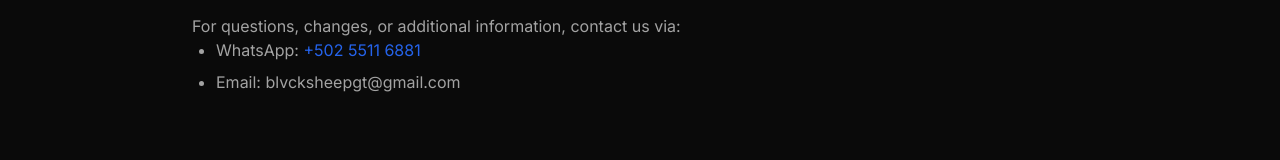
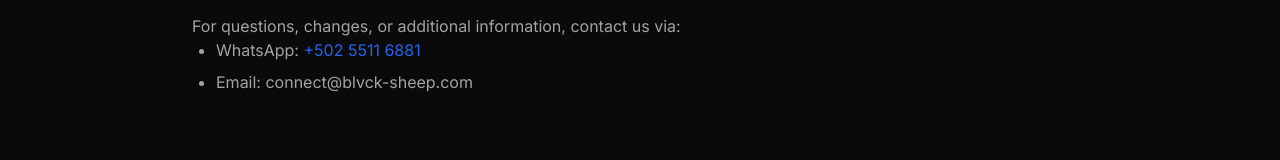
Before and after one commit to byron-rod/blvck-sheep, a Next.js app: page /terms-conditions in a window 1280 px wide. Shown: the part 1600-1760 px from the top of the page. Built offline with nearby package versions, Linux system fonts and the light colour scheme.

Commit message:
updating email and features title

```diff
--- a/src/app/contact/page.tsx
+++ b/src/app/contact/page.tsx
@@ -19,7 +19,7 @@ import {
 
 export default function Contact() {
   const whatsappLink = "https://wa.me/50255116881";
-  const emailLink = "mailto:blvcksheepgt@gmail.com";
+  const emailLink = "mailto:connect@blvck-sheep.com";
   const instagramLink = "https://www.instagram.com/blvcksheepgt";
   const facebookLink = "https://www.facebook.com/blvcksheepgt";
 
--- a/src/app/terms-conditions/page.tsx
+++ b/src/app/terms-conditions/page.tsx
@@ -150,7 +150,7 @@ export default function TermsConditions() {
               +502 5511 6881
             </a>
           </li>
-          <li>Email: blvcksheepgt@gmail.com</li>
+          <li>Email: connect@blvck-sheep.com</li>
         </ul>
       </section>
     </main>
--- a/src/sections/Features.tsx
+++ b/src/sections/Features.tsx
@@ -27,7 +27,7 @@ export default function Features() {
           <Tag>Features</Tag>
         </div>
         <h2 className="text-4xl lg:text-5xl text-center mt-6">
-          More <span className="text-blue-400">Comfort</span>. Less Hassle.
+          More <span className="text-blue-400">Comfort</span>. Same Prices.
         </h2>
         <div className="mt-12 grid grid-cols-1 md:grid-cols-4 lg:grid-cols-4 gap-8">
           <FeatureCard
```
